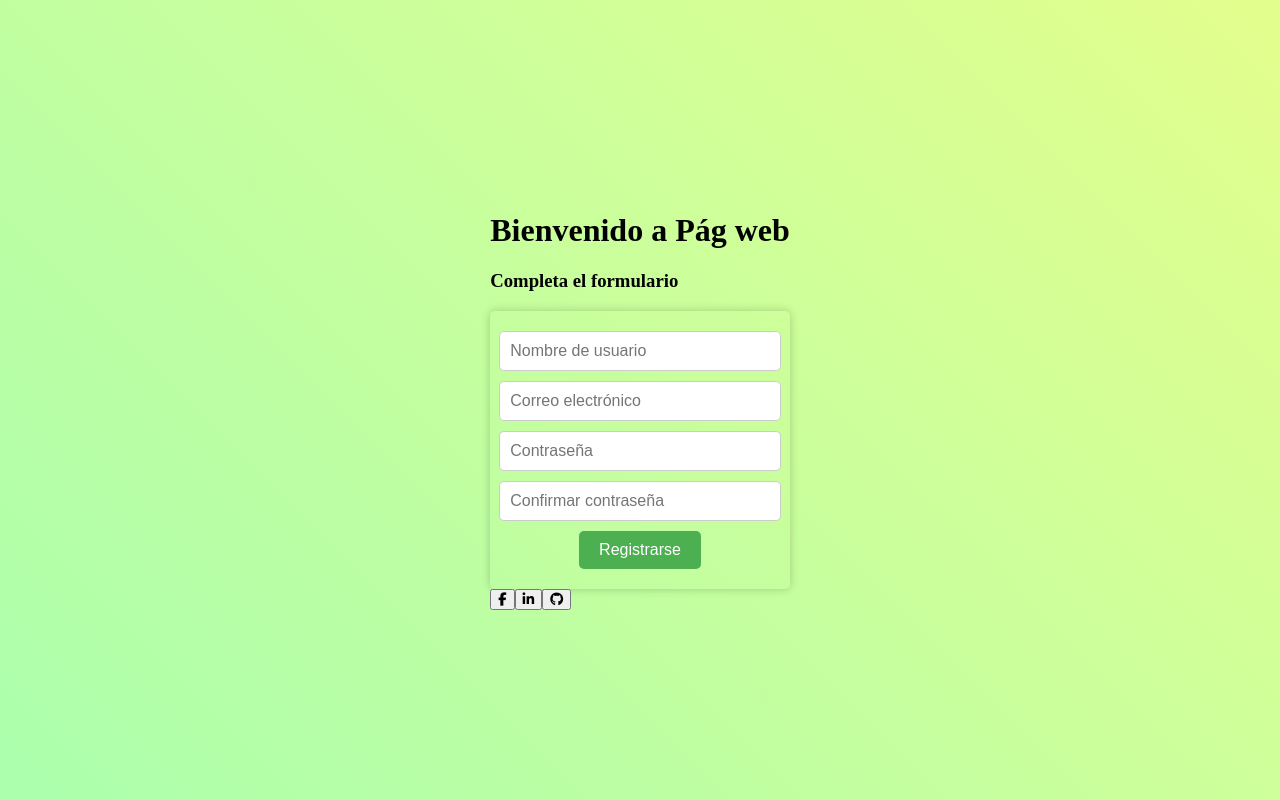
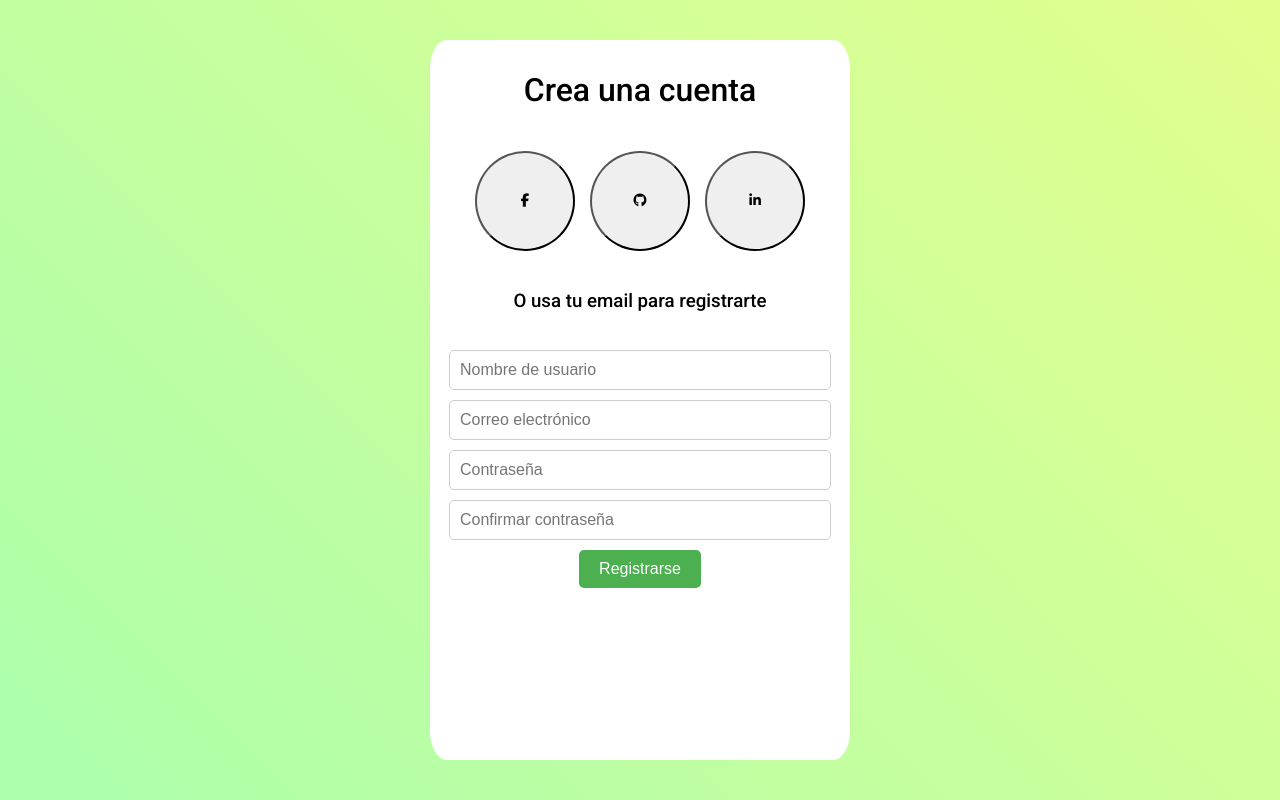
Before and after one commit to camilasant-pvz5/crearcuenta, a React (Vite) app: page / in a window 1280 px wide. Built offline with nearby package versions, Linux system fonts and the light colour scheme.

Commit message:
Se cambia el tipo de fuente de texto, y se realizan styles en los iconos, y formulario

```diff
--- a/index.html
+++ b/index.html
@@ -6,6 +6,9 @@
     <meta name="viewport" content="width=device-width, initial-scale=1.0" />
     <title>Vite + React</title>
     <script src="https://kit.fontawesome.com/2576b9038f.js" crossorigin="anonymous"></script>
+    <link rel="preconnect" href="https://fonts.googleapis.com">
+<link rel="preconnect" href="https://fonts.gstatic.com" crossorigin>
+<link href="https://fonts.googleapis.com/css2?family=Roboto:ital,wght@0,100;0,300;0,400;0,500;0,700;0,900;1,100;1,300;1,400;1,500;1,700;1,900&display=swap" rel="stylesheet">
   </head>
   <body>
     <div id="root"></div>
--- a/src/App.css
+++ b/src/App.css
@@ -14,8 +14,7 @@ body {
 
 /* Estilos adicionales para el formulario */
 .form-container {
-  box-shadow: 0px 0px 10px rgba(0, 0, 0, 0.2);
-  padding: 20px;
+   padding: 20px;
   border-radius: 5px;
 }
 
@@ -53,3 +52,33 @@ body {
   color: red;
   margin-top: 10px;
 }
+
+.social-buttons{
+  padding: 20px;
+  display: flex;
+  justify-content: space-evenly;
+
+}
+
+.social-button{
+  padding: 20px;
+  border-radius: 60%;
+  width: 100px;
+  height: 100px;
+}
+
+.contenedor{
+  margin: 0;
+  padding: 10px;
+  background-color: white;
+  width: 400px;
+  height: 700px;
+  border-radius: 4%;
+}
+
+h3, h1{
+  font-family: "Roboto", sans-serif;
+  font-weight: 500;
+  font-style: normal;;
+  text-align: center;
+}
--- a/src/App.jsx
+++ b/src/App.jsx
@@ -11,10 +11,14 @@ function App() {
 
   return (
     <>
-      <h1>Bienvenido a Pág web</h1>
+    <div className="contenedor">
+      <h1>Crea una cuenta</h1>
       <Registro setAlert={setAlert} alert={alert} />
+      </div>
 
     </>
+
+
   );
 }
 
--- a/src/components/Registro.jsx
+++ b/src/components/Registro.jsx
@@ -6,16 +6,22 @@ function Registro() {
   const [alert, setAlert] = useState({ mensaje: "", color: "" });
 
   return (
-    <>
-      <h3>Completa el formulario</h3>
-      <Formulario setAlert={setAlert} />
 
 
-      <div className="social-buttons">
-        <SocialButton icon="fab fa-facebook-f" />
-        <SocialButton icon="fab fa-linkedin-in" />
-        <SocialButton icon="fab fa-github" />
-      </div>
+    <>
+
+<div className="social-buttons">
+<SocialButton icon="fab fa-facebook-f" />
+<SocialButton icon="fab fa-github" />
+<SocialButton icon="fab fa-linkedin-in" />
+
+</div>
+      <h3>O usa tu email para registrarte</h3>
+      <Formulario setAlert={setAlert}
+      />
+
+
+
 
       {alert.mensaje && (
         <h1 style={{ color: alert.color }}>{alert.mensaje}</h1>
```
Also changed, not shown: src/components/SocialButton.jsx (+7 -0 lines).
